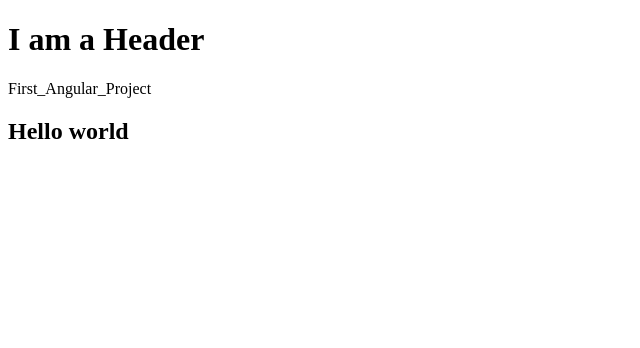
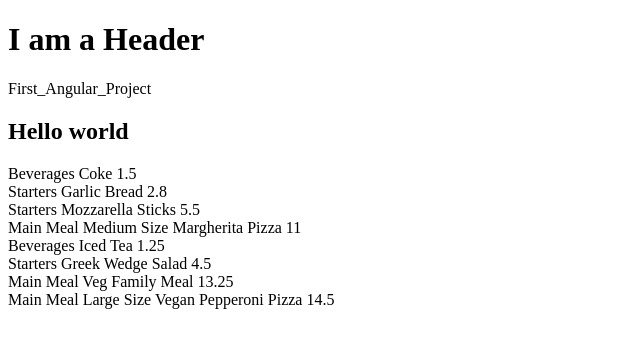
Before and after one commit to ChaurasiaAditya/First_Angular_Project, an Angular app in the folder First_Angular_Project/: page / in a window 1280 px wide. Shown: the top 348 px of the page, without its empty margins (0-640 px from the left). Built offline with nearby package versions, Linux system fonts and the light colour scheme.

Commit message:
exported the class from app.component.ts

```diff
--- a/First_Angular_Project/src/app/app.component.ts
+++ b/First_Angular_Project/src/app/app.component.ts
@@ -9,6 +9,6 @@ import { menu } from './Model/menuDetails'
 export class AppComponent {
   title = 'First_Angular_Project';
 
-  // menus = menu;
+  menus = menu;
 
 }
```
